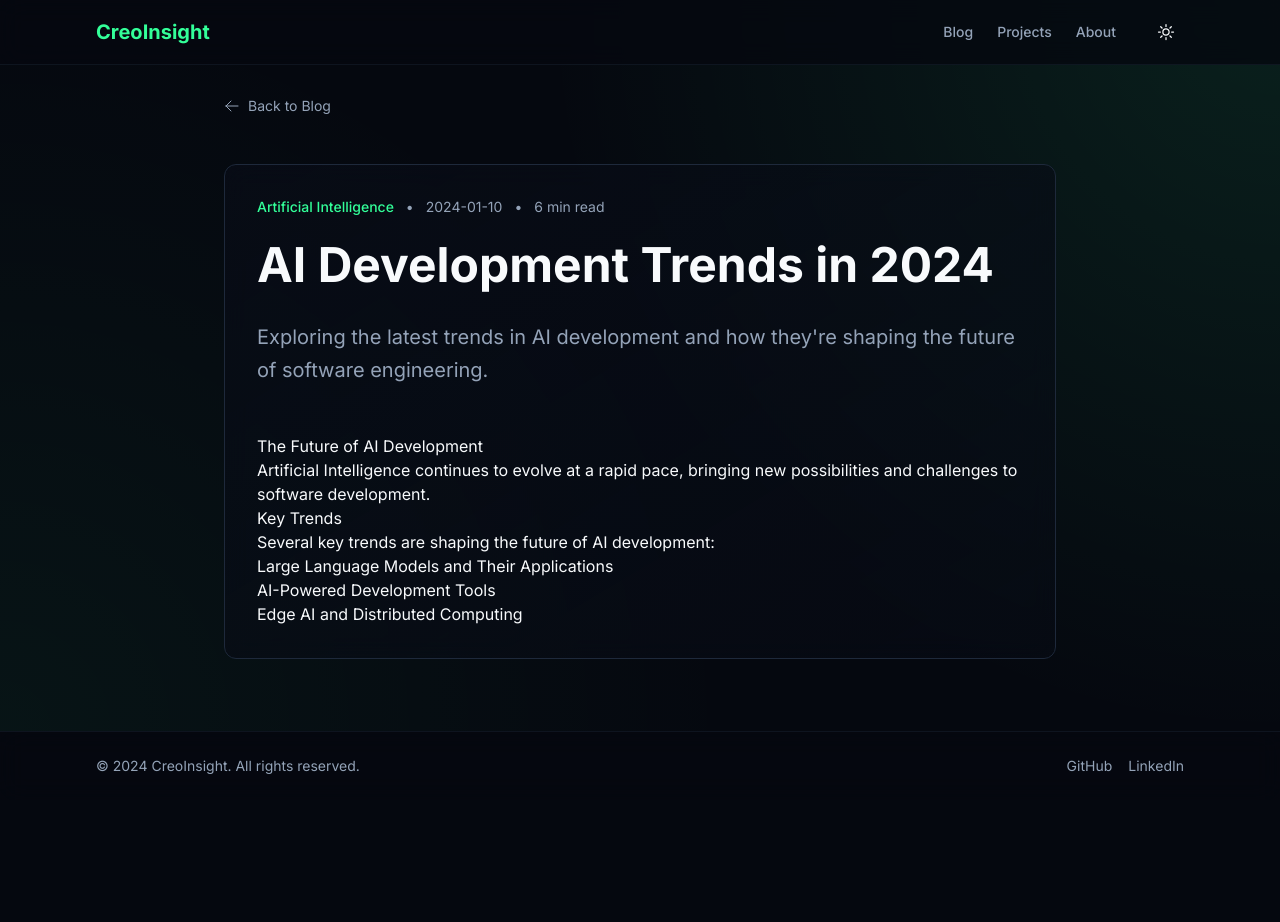
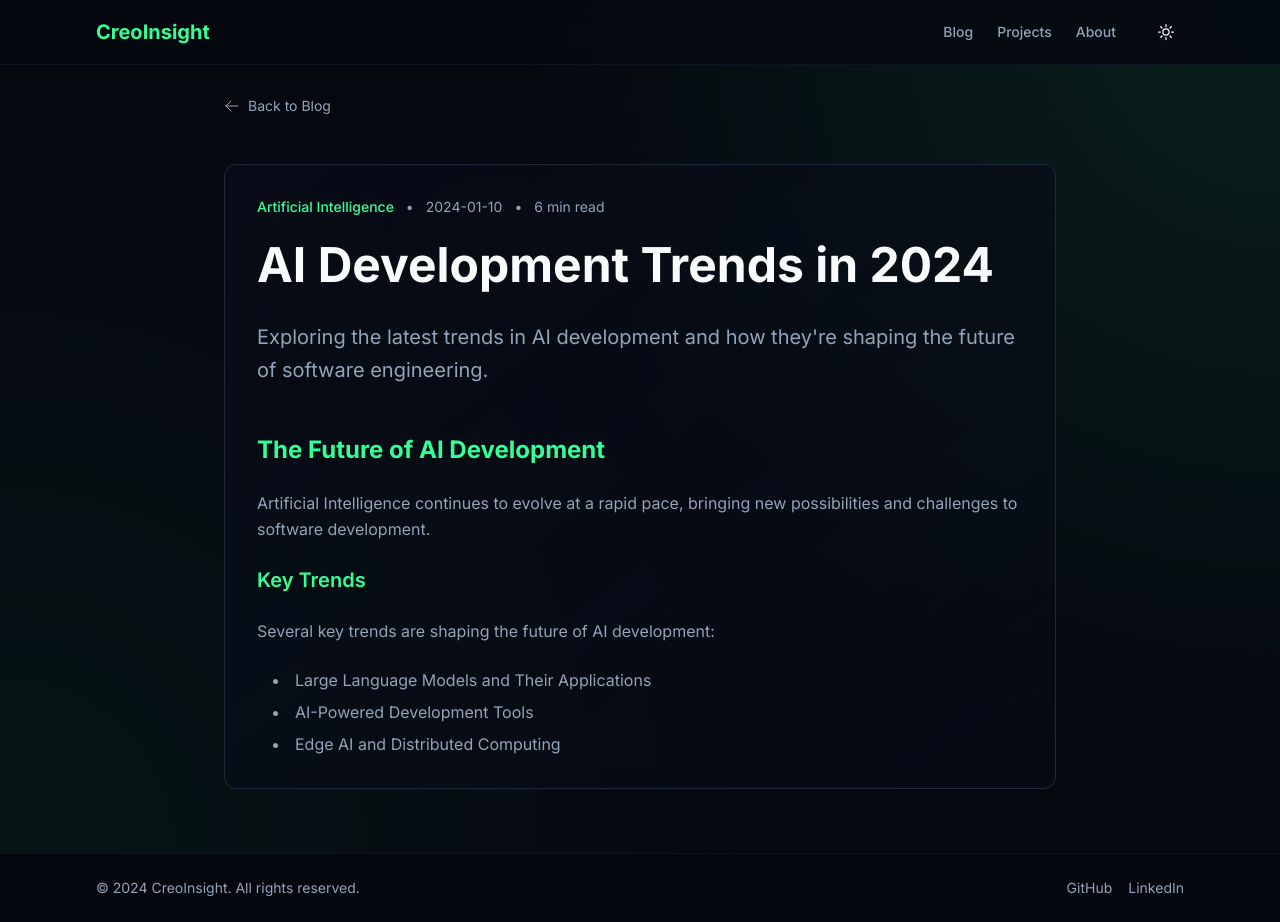
Before and after one commit to glee2dev/creoinsight, a Next.js app: page /blog/ai-development-trends in a window 1280 px wide. Before the commit the page ends 800 px from the top, so only its background shows below. Built offline with nearby package versions, Linux system fonts and the light colour scheme.

Commit message:
fix issues

```diff
--- a/app/globals.css
+++ b/app/globals.css
@@ -7,16 +7,16 @@
   --foreground: 222 47% 11%;
   --card: 0 0% 98%;
   --card-foreground: 222 47% 11%;
-  --primary: 150 100% 50%;
+  --primary: 150 100% 50%; /* Neon green */
   --primary-foreground: 210 40% 98%;
   --secondary: 220 14% 96%;
   --secondary-foreground: 220.9 39.3% 11%;
   --muted: 220 14% 96%;
   --muted-foreground: 215.4 16.3% 46.9%;
-  --accent: 150 100% 50%;
+  --accent: 150 100% 50%; /* Neon green */
   --accent-foreground: 220.9 39.3% 11%;
   --border: 220 13% 91%;
-  --glow: 150 100% 50%;
+  --glow: 150 100% 50%; /* Neon green glow */
 }
 
 .dark {
@@ -24,13 +24,13 @@
   --foreground: 210 40% 98%;
   --card: 222 47% 6%;
   --card-foreground: 210 40% 98%;
-  --primary: 150 100% 60%;
+  --primary: 150 100% 60%; /* Brighter neon green for dark mode */
   --primary-foreground: 210 40% 98%;
   --secondary: 217.2 32.6% 17.5%;
   --secondary-foreground: 210 40% 98%;
   --muted: 217.2 32.6% 17.5%;
   --muted-foreground: 215 20.2% 65.1%;
-  --accent: 150 100% 60%;
+  --accent: 150 100% 60%; /* Brighter neon green for dark mode */
   --accent-foreground: 210 40% 98%;
   --border: 217.2 32.6% 17.5%;
   --glow: 150 100% 60%;
@@ -54,10 +54,35 @@
 }
 
 .glass-card:hover {
+  transform: translateY(-4px);
   border-color: hsl(var(--primary) / 0.5);
   box-shadow:
     0 20px 40px -8px hsl(var(--glow) / 0.2),
     0 0 20px -4px hsl(var(--glow) / 0.3);
+}
+
+.blog-content {
+  @apply space-y-6;
+}
+
+.blog-content h2 {
+  @apply text-2xl font-bold mt-8 mb-4 text-primary;
+}
+
+.blog-content h3 {
+  @apply text-xl font-semibold mt-6 mb-3 text-primary;
+}
+
+.blog-content p {
+  @apply text-muted-foreground leading-relaxed;
+}
+
+.blog-content ul {
+  @apply list-disc list-inside space-y-2 text-muted-foreground ml-4;
+}
+
+.blog-content ol {
+  @apply list-decimal list-inside space-y-2 text-muted-foreground ml-4;
 }
 
 .animate-in {
@@ -88,3 +113,28 @@
       transparent 50%
     );
 }
+
+/* Card hover effect */
+.project-card {
+  position: relative;
+}
+
+.project-card::after {
+  content: '';
+  position: absolute;
+  inset: -1px;
+  background: radial-gradient(
+    800px circle at var(--mouse-x, 50%) var(--mouse-y, 50%),
+    hsl(var(--primary) / 0.15),
+    transparent 40%
+  );
+  border-radius: 0.75rem;
+  opacity: 0;
+  transition: opacity 0.3s;
+  pointer-events: none;
+  z-index: 2;
+}
+
+.project-card:hover::after {
+  opacity: 1;
+}
--- a/package.json
+++ b/package.json
@@ -10,7 +10,7 @@
   },
   "dependencies": {
     "@heroicons/react": "^2.1.1",
-    "framer-motion": "^10.18.0",
+    "framer-motion": "^10.16.16",
     "next": "14.0.4",
     "next-themes": "^0.2.1",
     "react": "^18.2.0",
@@ -21,7 +21,6 @@
     "@types/react": "^18.2.45",
     "@types/react-dom": "^18.2.18",
     "autoprefixer": "^10.4.16",
-    "gh-pages": "^6.1.1",
     "postcss": "^8.4.32",
     "tailwindcss": "^3.4.0",
     "typescript": "^5.3.3"
--- a/tailwind.config.js
+++ b/tailwind.config.js
@@ -33,7 +33,5 @@ module.exports = {
       },
     },
   },
-  plugins: [
-    require('@tailwindcss/typography'),
-  ],
+  plugins: []
 }
```
Also changed, not shown: 1 other file (tests, documents, lock files or other folders).
